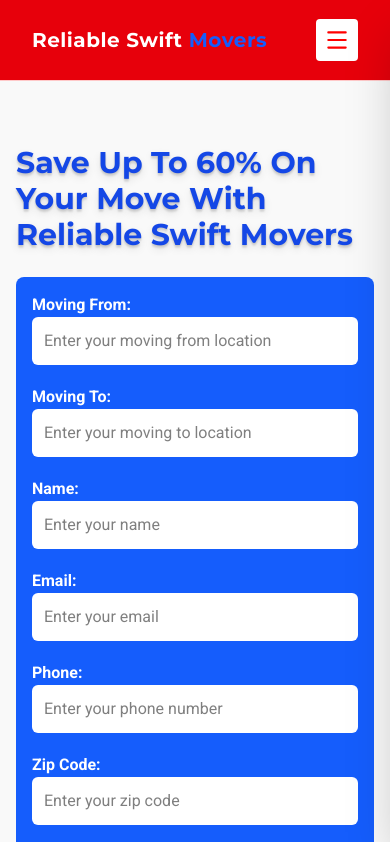
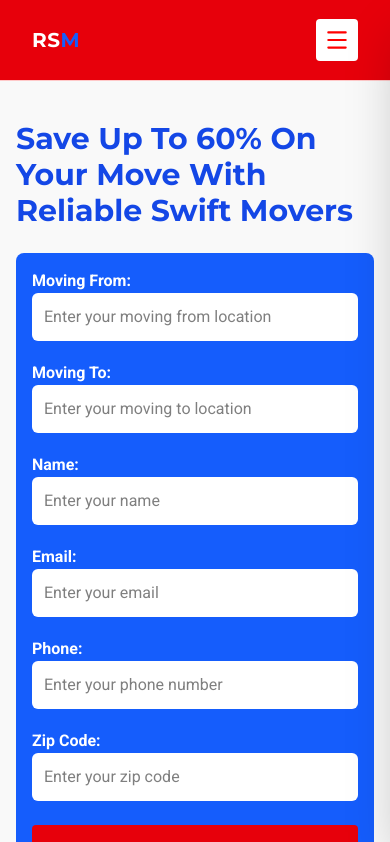
Before and after one commit to quophiBonney/reliableswiftmovers, a React (Vite) app: page / in a window 390 px wide. Shown: the top 842 px of the page. Built offline with nearby package versions, Linux system fonts and the light colour scheme.

Commit message:
almost done with ui

```diff
--- a/src/components/HomeHero.jsx
+++ b/src/components/HomeHero.jsx
@@ -2,9 +2,9 @@ import React from "react";
 import van from "../assets/swift_movers_van.png";
 const HomeHero = () => {
   return (
-    <section className="mt-16 grid grid-cols-1 lg:grid-cols-2 gap-10">
+    <section className="mt-10 md:mt-16 grid grid-cols-1 lg:grid-cols-2 gap-10">
       <div>
-        <h1 className="text-3xl md:text-4xl font-bold text-shadow-lg mb-6 text-blue-700">
+        <h1 className="text-3xl md:text-4xl font-bold lg:text-shadow-lg mb-6 text-blue-700">
           Save Up To 60% On Your Move With Reliable Swift Movers
         </h1>
         <div class="bg-blue-600 rounded-lg p-4 md:p-6 lg:p-10">
--- a/src/components/Navbar.jsx
+++ b/src/components/Navbar.jsx
@@ -81,7 +81,7 @@ export default function Navbar() {
         {/* ================= MOBILE ================= */}
         <div className="bg-red-600 flex items-center justify-between px-8 h-20 md:hidden">
           <h1 className="text-xl font-bold tracking-wide text-white">
-            Reliable Swift <span className="text-blue-600">Movers</span>
+            RS<span className="text-blue-600">M</span>
           </h1>
 
           <button onClick={() => setOpen(!open)}>
@@ -100,15 +100,13 @@ export default function Navbar() {
 
       {/* ================= MOBILE DRAWER ================= */}
       <div
-        className={`md:hidden fixed right-0 top-0 h-full w-3/5 max-w-80 bg-blue-50 shadow-2xl transform transition-transform duration-300 z-50 ${
+        className={`md:hidden fixed right-0 top-0 h-full w-3/5 max-w-80 bg-white shadow-2xl transform transition-transform duration-300 z-50 ${
           open ? "translate-x-0" : "translate-x-full"
         }`}
       >
         <div className="flex flex-col h-full">
           <div className="flex items-center justify-between px-6 py-5 border-b border-blue-100">
-            <h2 className="text-xl font-bold text-blue-600">
-              Reliable Swift Movers
-            </h2>
+            <h2 className="text-xl font-bold text-blue-600">RSM</h2>
 
             <button
               onClick={() => setOpen(false)}
--- a/src/components/Services.jsx
+++ b/src/components/Services.jsx
@@ -4,7 +4,7 @@ import { ChevronRight } from "lucide-react";
 import { Link } from "react-router-dom";
 const Services = () => {
   return (
-    <section className="bg-blue-600 grid grid-cols-1 md:grid-cols-2 gap-16 p-10 mt-16">
+    <section className="bg-blue-600 grid grid-cols-1 md:grid-cols-2 gap-16 p-6 lg:p-10 mt-16">
       <div className="grid grid-cols-1 md:grid-cols-2 gap-8">
         <div className="bg-white rounded-lg shadow-lg p-6 text-center">
           <h3 className="text-xl font-semibold mb-4">Residential Moving</h3>
```
